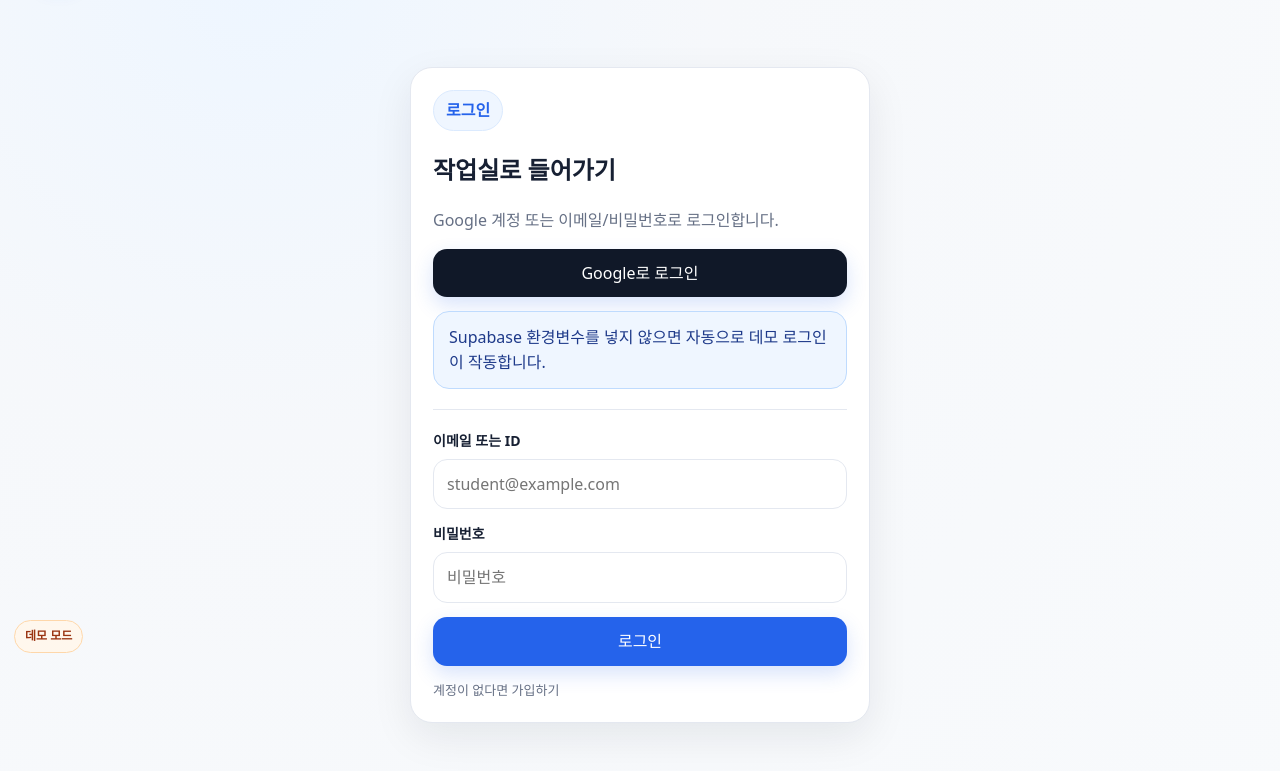
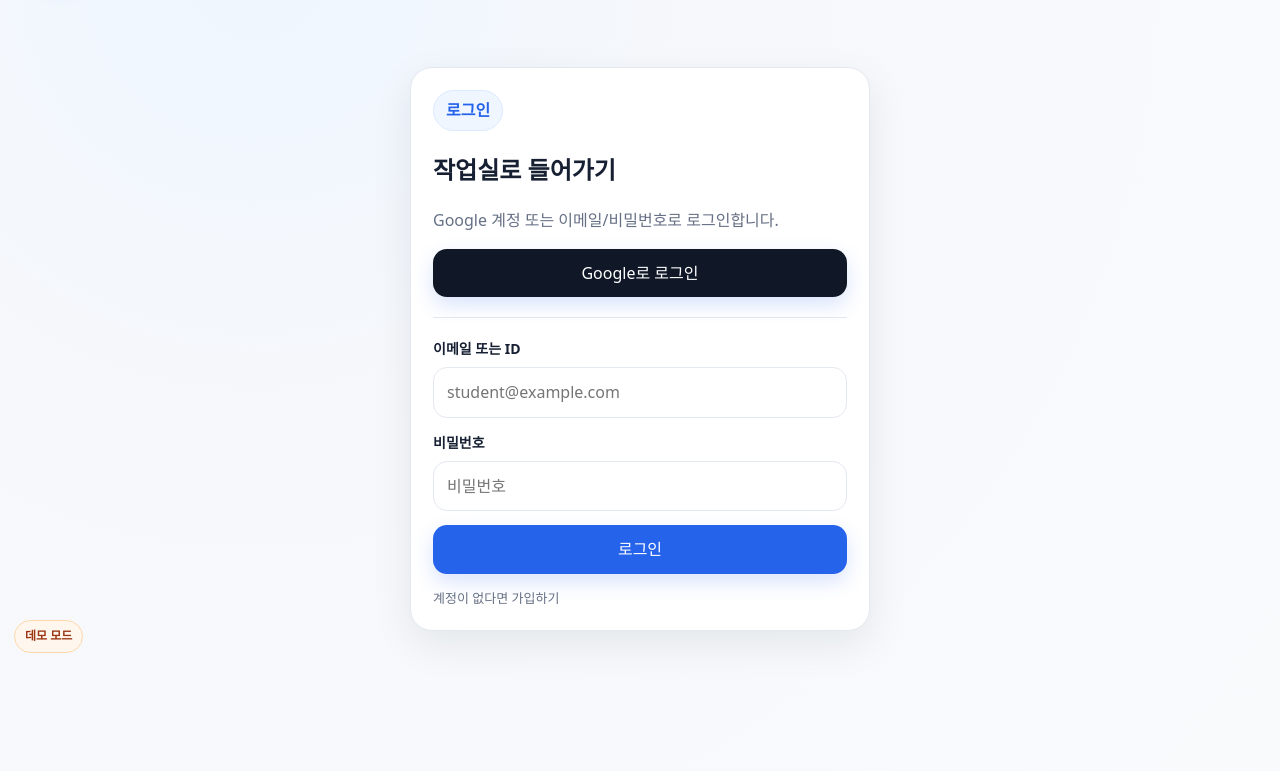
Before and after one commit to KKomaProgrammer/boardgamereport, a website: page login/index.html in a window 1280 px wide. Shown: the part 73-844 px from the top of the page. Drawn offline with nearby package versions, Linux system fonts and the light colour scheme; no server answers.

Commit message:
Remove demo login notice from login page

```diff
--- a/login/index.html
+++ b/login/index.html
@@ -23,14 +23,13 @@
     <button class="ghost small" data-action="logout" hidden>로그아웃</button>
   </div>
   <main class="page-shell">
-
-    <section class="auth-wrap card">
+    <section class="auth-wrap card auth-card">
       <span class="eyebrow">로그인</span>
       <h1>작업실로 들어가기</h1>
       <p class="muted">Google 계정 또는 이메일/비밀번호로 로그인합니다.</p>
       <div class="form">
         <button class="secondary" data-google-login>Google로 로그인</button>
-        <div class="notice">Supabase 환경변수를 넣지 않으면 자동으로 데모 로그인이 작동합니다.</div>
+        <div class="notice" data-auth-warning hidden></div>
       </div>
       <hr style="border:0;border-top:1px solid var(--line);margin:20px 0">
       <form class="form" data-login-form>
@@ -40,7 +39,6 @@
         <a class="mini" href="/signup/">계정이 없다면 가입하기</a>
       </form>
     </section>
-
   </main>
   <nav class="mobile-nav" aria-label="모바일 메뉴">
     <a href="/dashboard/">홈</a>
```
